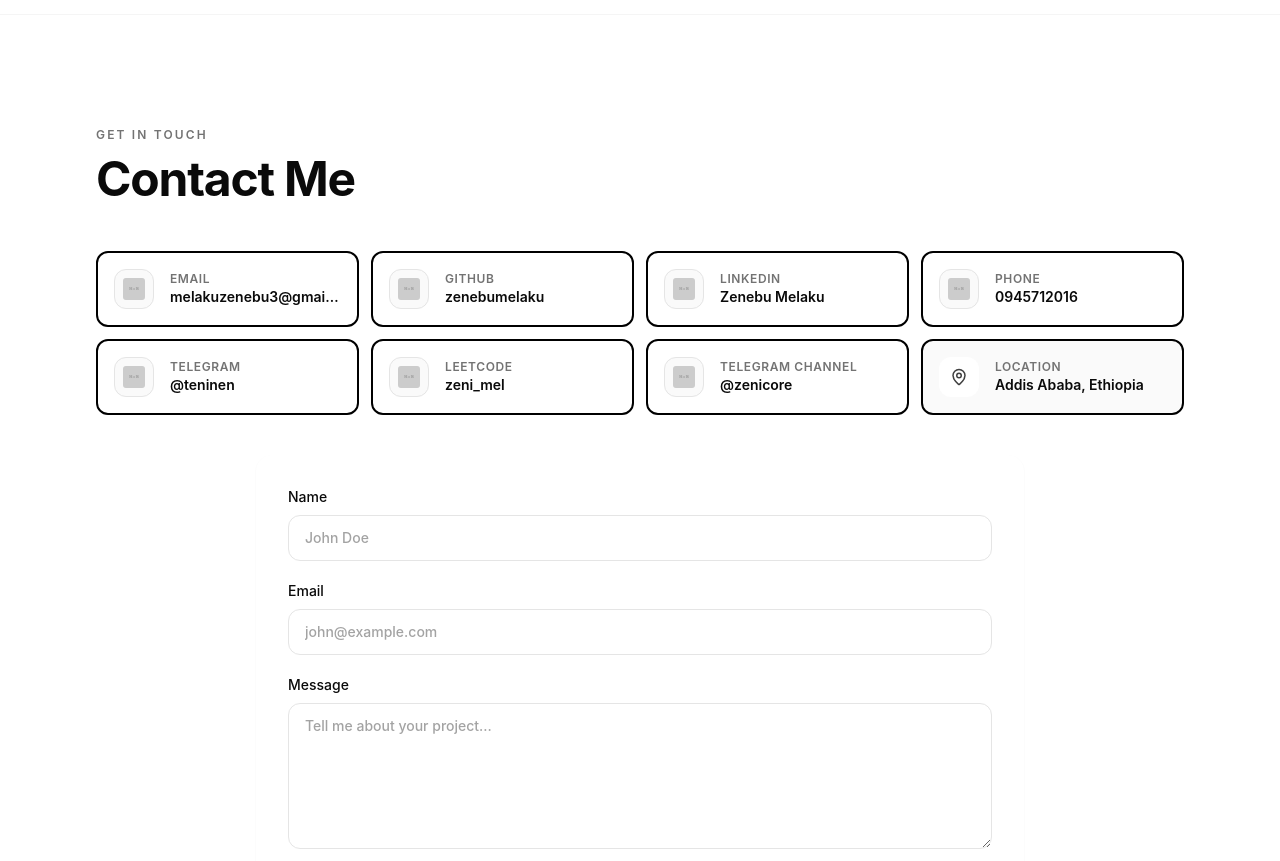
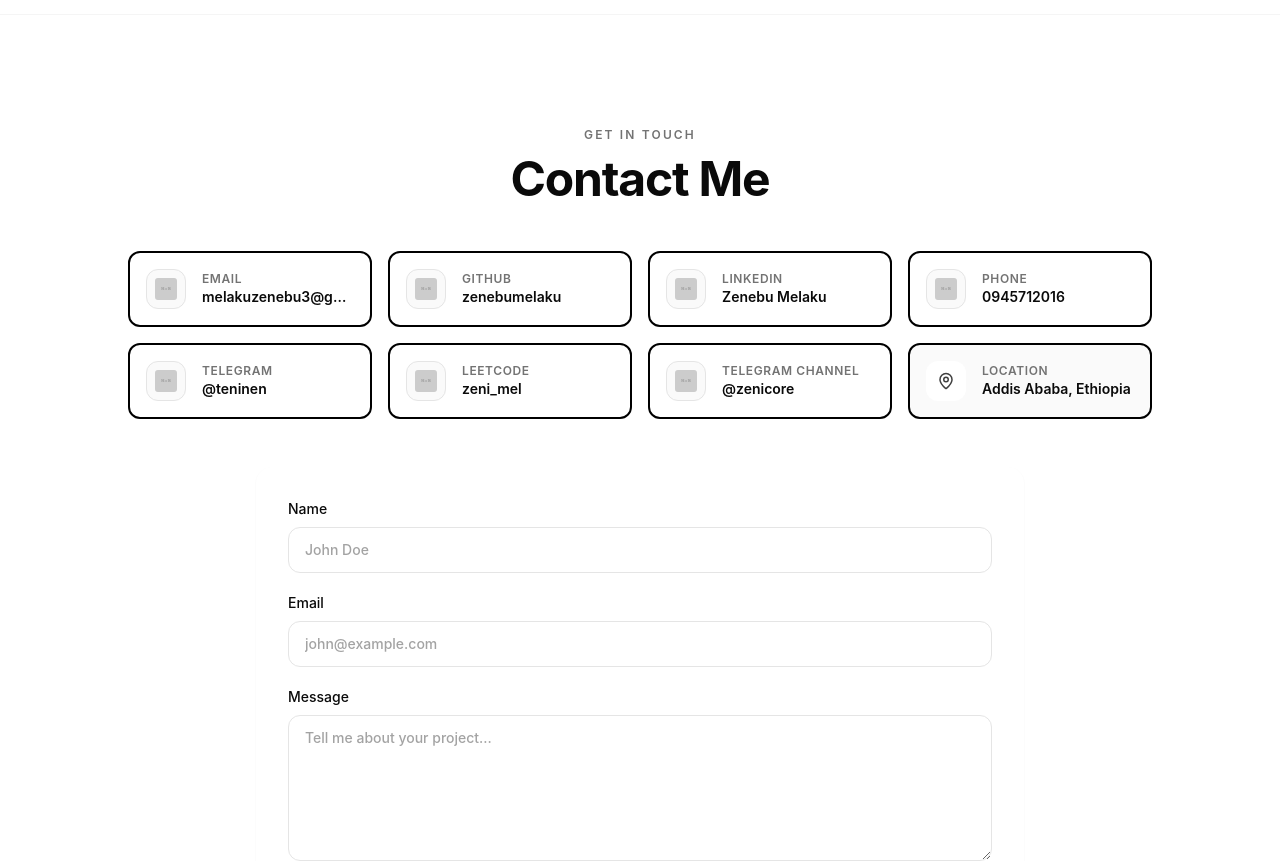
Before and after one commit to zenebumelaku/portifolio, a React (Vite) app: page / in a window 1280 px wide. Shown: the part 4700-5561 px from the top of the page. Built offline with nearby package versions, Linux system fonts and the light colour scheme.

Commit message:
Center contact section layout

```diff
--- a/src/sections/ContactSection/index.tsx
+++ b/src/sections/ContactSection/index.tsx
@@ -9,15 +9,15 @@ export const ContactSection = () => {
   return (
     <section id="contact" className="site-section border-t border-neutral-100">
       <div className="section-inner">
-        <div className="mb-12">
+        <div className="mb-12 text-center">
           <p className="eyebrow">Get in touch</p>
           <h2 className="mt-3 text-4xl font-bold tracking-tight md:text-5xl">
             Contact Me
           </h2>
         </div>
 
-        <div className="grid gap-10">
-          <div className="grid gap-3 sm:grid-cols-2 lg:grid-cols-4">
+        <div className="mx-auto grid w-full max-w-5xl gap-12">
+          <div className="grid gap-4 sm:grid-cols-2 lg:grid-cols-4">
             <ContactCard
               href="mailto:melakuzenebu3@gmail.com"
               iconSrc={icon("MAIL")}
```
